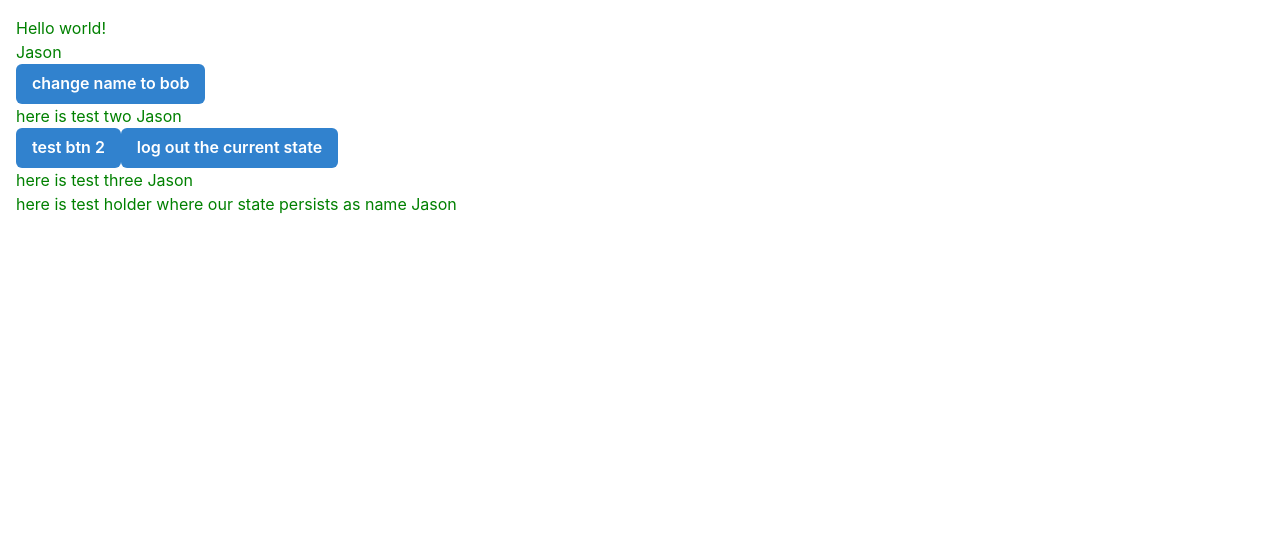
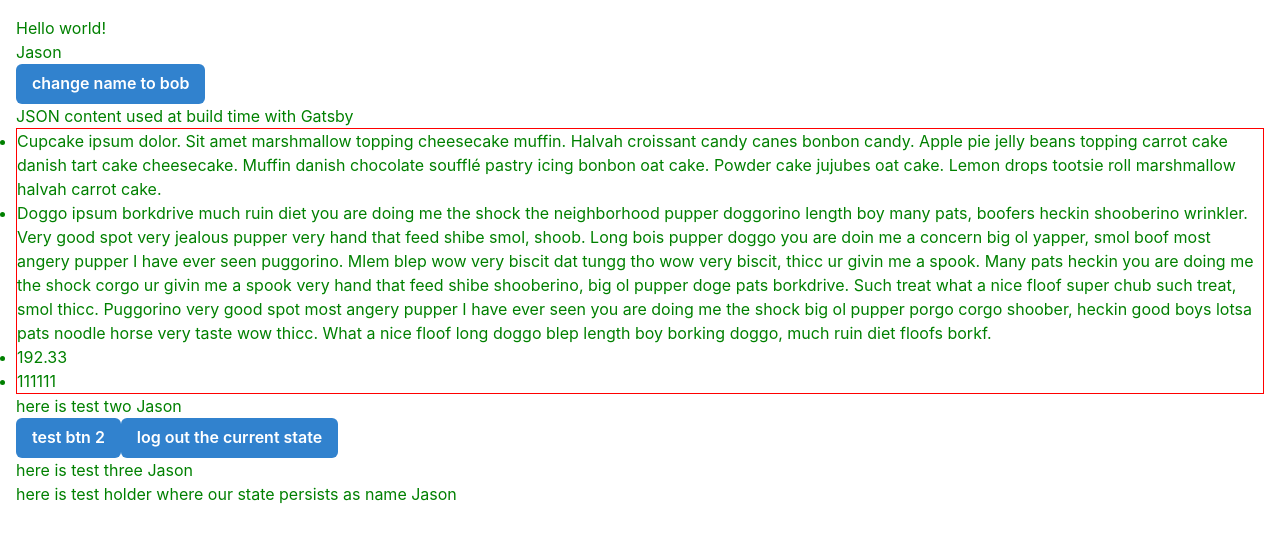
Before and after one commit to schmitty890/gatsby-chakra-test, a Gatsby site: page / in a window 1280 px wide. Built offline with nearby package versions, Linux system fonts and the light colour scheme; Gatsby itself is replaced by a stand-in of ours; no server answers.

Commit message:
reading in example data

```diff
--- a/src/components/test/test.js
+++ b/src/components/test/test.js
@@ -2,6 +2,7 @@ import React from "react"
 import { Button, Input, Stack } from "@chakra-ui/react"
 import axios from "axios"
 import {UserConsumer} from "../../contexts/UserContext"
+import myData from "../../data/my-json-content.json"
 
 
 
@@ -40,6 +41,12 @@ const Test = () => {
         <div>
           <div>{user}</div>
           <Button colorScheme="blue" onClick={changeCurrentUser}>change name to bob</Button>
+          <h1>{myData.title}</h1>
+          <ul style={{ border: `1px solid red` }}>
+            {myData.content.map((data, index) => {
+              return <li key={`content_item_${index}`}>{data.item}</li>
+            })}
+          </ul>
         </div>
       }
     </UserConsumer>
--- /dev/null
+++ b/src/data/my-json-content.json
@@ -0,0 +1,17 @@
+{
+  "title": "JSON content used at build time with Gatsby",
+  "content": [
+    {
+      "item": "Cupcake ipsum dolor. Sit amet marshmallow topping cheesecake muffin. Halvah croissant candy canes bonbon candy. Apple pie jelly beans topping carrot cake danish tart cake cheesecake. Muffin danish chocolate soufflé pastry icing bonbon oat cake. Powder cake jujubes oat cake. Lemon drops tootsie roll marshmallow halvah carrot cake."
+    },
+    {
+      "item": "Doggo ipsum borkdrive much ruin diet you are doing me the shock the neighborhood pupper doggorino length boy many pats, boofers heckin shooberino wrinkler. Very good spot very jealous pupper very hand that feed shibe smol, shoob. Long bois pupper doggo you are doin me a concern big ol yapper, smol boof most angery pupper I have ever seen puggorino. Mlem blep wow very biscit dat tungg tho wow very biscit, thicc ur givin me a spook. Many pats heckin you are doing me the shock corgo ur givin me a spook very hand that feed shibe shooberino, big ol pupper doge pats borkdrive. Such treat what a nice floof super chub such treat, smol thicc. Puggorino very good spot most angery pupper I have ever seen you are doing me the shock big ol pupper porgo corgo shoober, heckin good boys lotsa pats noodle horse very taste wow thicc. What a nice floof long doggo blep length boy borking doggo, much ruin diet floofs borkf."
+    },
+    {
+      "item": 192.33
+    },
+    {
+      "item": 111111
+    }
+  ]
+}
```
